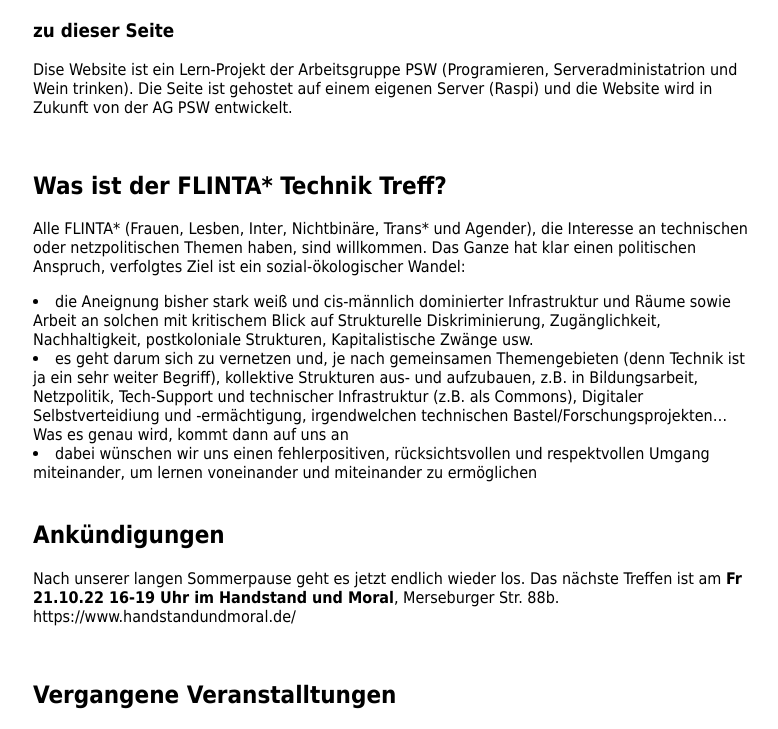
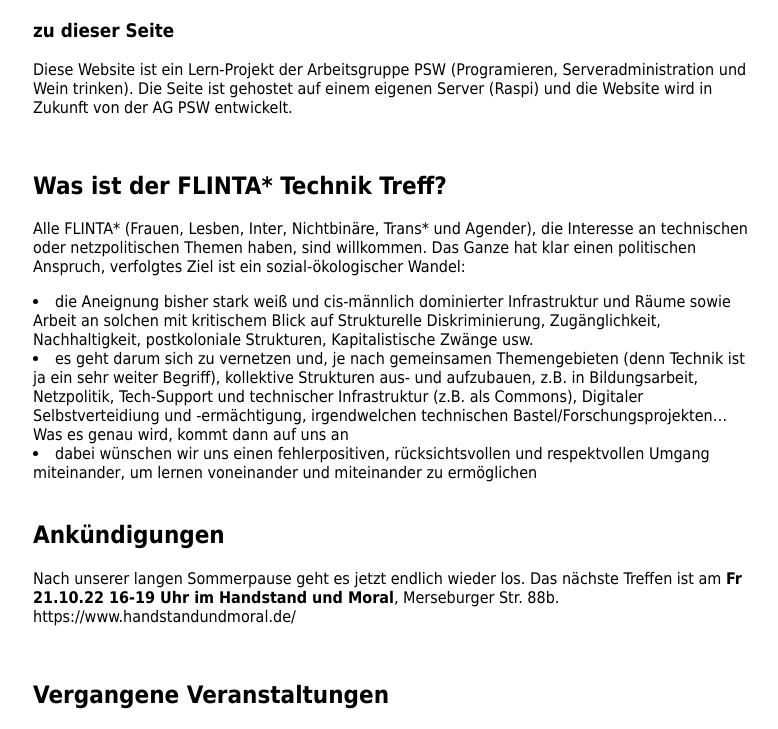
Before and after one commit to FLINTA-Technik-Treff/FTT, a plain HTML site: page index.nginx-debian.html in a window 1280 px wide. Shown: the part 61-790 px from the top of the page, without its empty margins (247-1025 px from the left). Drawn offline with Linux system fonts and the light colour scheme.

Commit message:
fix typos and add UTF8

```diff
--- a/index.nginx-debian.html
+++ b/index.nginx-debian.html
@@ -1,6 +1,7 @@
 <!DOCTYPE html>
 <html>
 <head>
+  <meta http-equiv="content-type" content="text/html; charset=utf-8">
 <title>FTT!</title>
 <style>
     body {
@@ -13,7 +14,7 @@
 <body>
 <h1>FLINTA* Technik Treff Leipzig</h1>
 <h3>zu dieser Seite</h3>
-<p> Dise Website ist ein Lern-Projekt der Arbeitsgruppe PSW (Programieren, Serveradministatrion und Wein trinken). Die Seite ist gehostet auf einem eigenen Server (Raspi) und die Website wird in Zukunft von der AG PSW entwickelt.</p> <br>
+<p> Diese Website ist ein Lern-Projekt der Arbeitsgruppe PSW (Programieren, Serveradministration und Wein trinken). Die Seite ist gehostet auf einem eigenen Server (Raspi) und die Website wird in Zukunft von der AG PSW entwickelt.</p> <br>
 <h2> Was ist der FLINTA* Technik Treff?</h2>
 <p>
     Alle FLINTA* (Frauen, Lesben, Inter, Nichtbin&auml;re, Trans* und Agender), die Interesse an technischen oder netzpolitischen Themen haben, sind willkommen. Das Ganze hat klar einen politischen Anspruch, verfolgtes Ziel ist ein sozial-&ouml;kologischer Wandel:
@@ -27,7 +28,7 @@
 <h2>Ank&uuml;ndigungen</h2>
 <p>Nach unserer langen Sommerpause geht es jetzt endlich wieder los. Das n&auml;chste Treffen ist am <b> Fr 21.10.22 16-19 Uhr im Handstand und Moral</b>, Merseburger Str. 88b. https://www.handstandundmoral.de/</p>
 <br>
-<h2>Vergangene Veranstalltungen</h2>
+<h2>Vergangene Veranstaltungen</h2>
 <h3>FTT (FLINTA* Technik Treff) in Juli 22</h3>
 <p>
     Der letzte Treff war ein wenig anders als die vorherigen. Nach den ersten Tassen Kaffee sind wir inhaltlich eingestiegen mit einem Input zum Thema Tor Browser. Einige FLINTA*s hatten daraufhin Lust, das Geh&ouml;rte direkt anzuwenden und haben sich gemeinsam an gr&ouml;&szlig;eren und kleineren Funktionen von Tor versucht.
```
